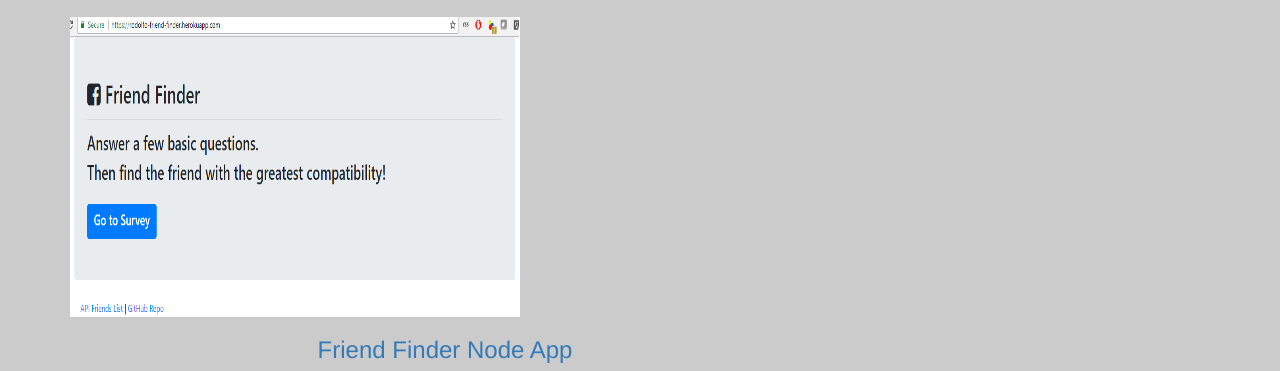
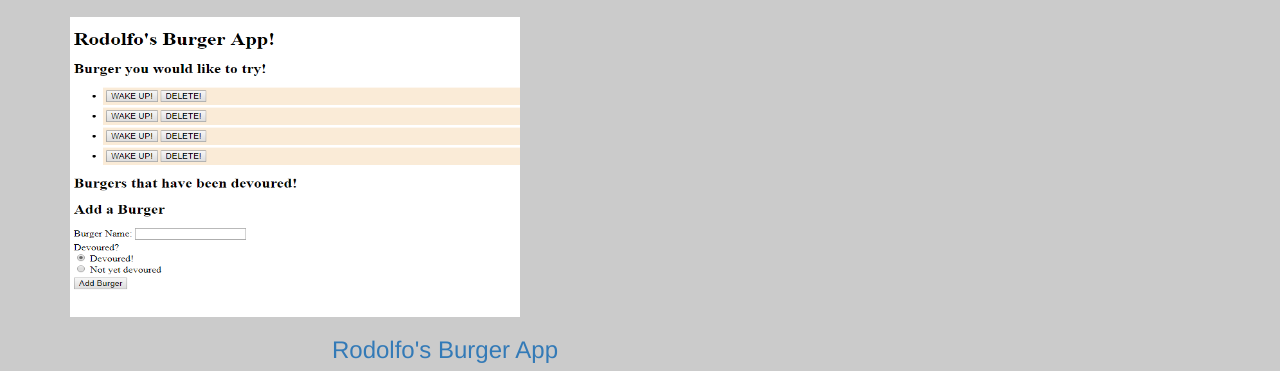
Before and after one commit to rsaez/Bootstrap-Portfolio, a plain HTML site: page portfolio.html in a window 1280 px wide. Shown: the part 254-625 px from the top of the page. Drawn offline with nearby package versions, Linux system fonts and the light colour scheme.

Commit message:
added burger project

```diff
--- a/portfolio.html
+++ b/portfolio.html
@@ -55,6 +55,15 @@
         </div>
         <div class="row">
             <div class="col-xs-12 col-sm-6 col-md-8 col-lg-8">
+
+
+                <div class="work">
+                    <a href="https://rodolfo-burger.herokuapp.com/">
+                        <img src="./assets/images/burger.png" alt="Burger App" height="300" width="450">
+                        <h3>Rodolfo's Burger App</h3>
+                    </a>
+                </div>
+
 
                 <div class="work">
                     <a href="https://rodolfo-friend-finder.herokuapp.com/">
```
Also changed, not shown: assets/images/Salsa_Flyer_nodate.png (added), assets/images/burger.png (added), 1 other file.
